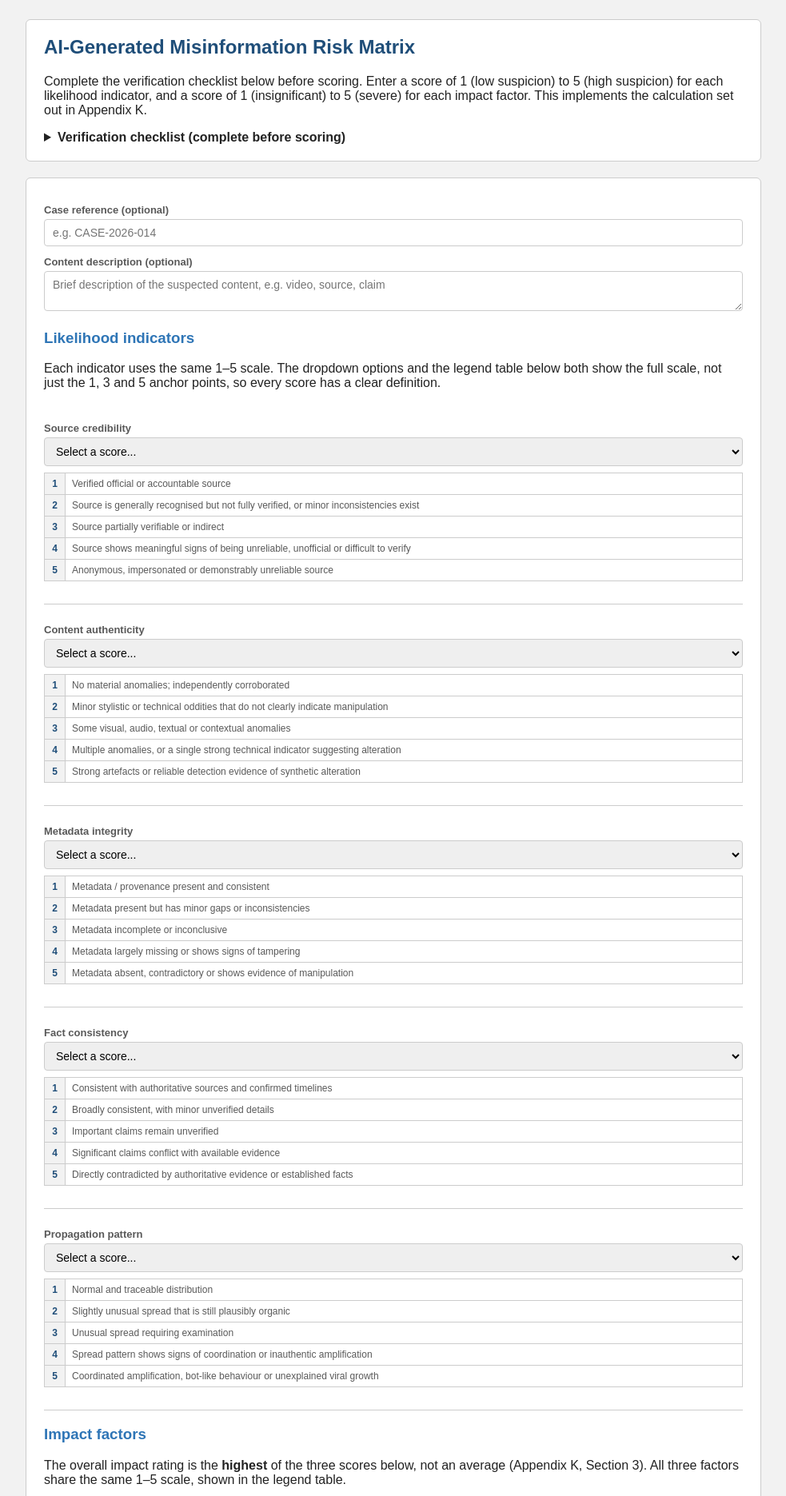
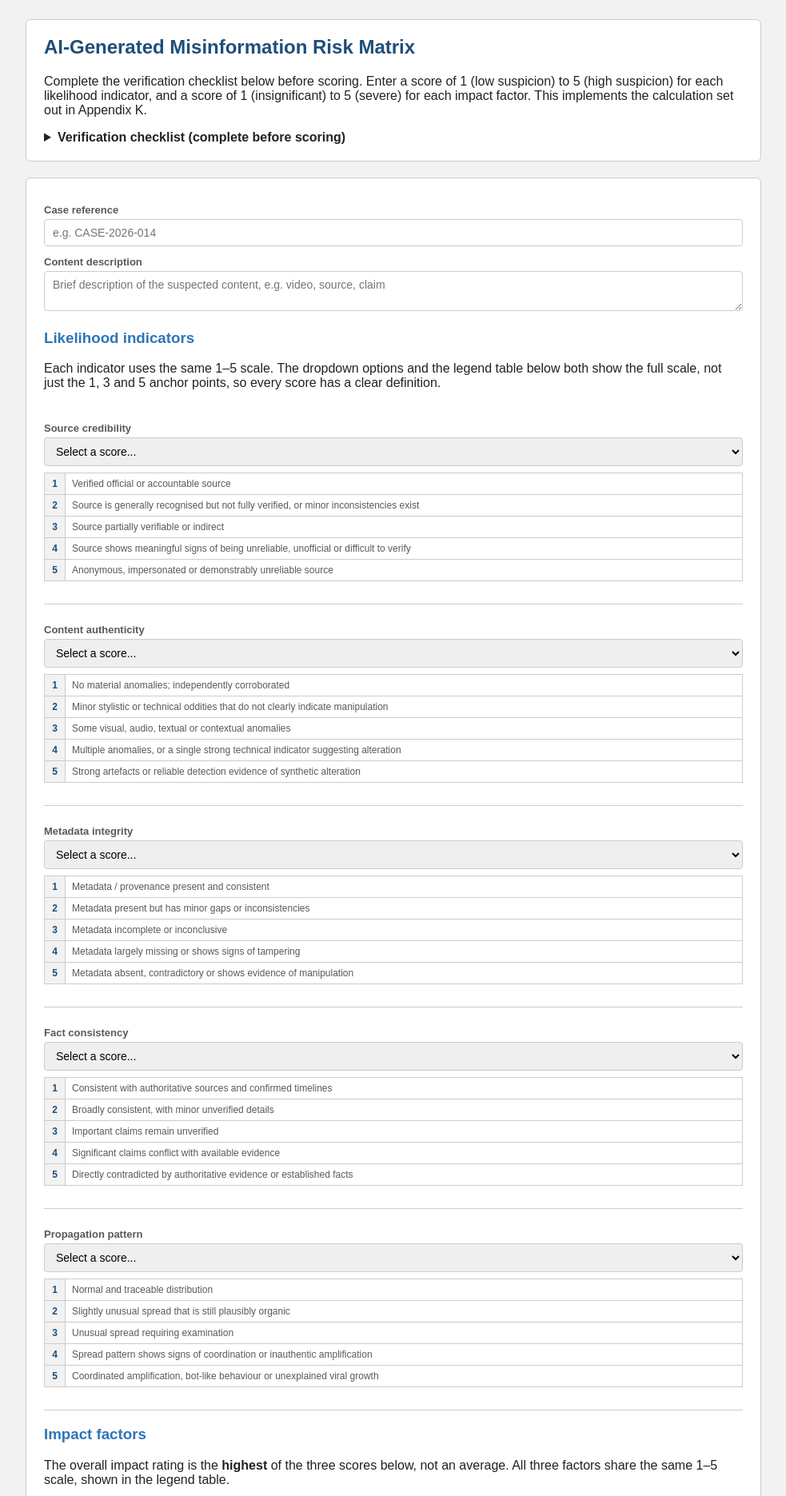
Before and after one commit to Shashank-ph/AI-Misinformation, a Flask app: page /risk-matrix in a window 1280 px wide. Shown: the part 49-1920 px from the top of the page at 80% size, without its empty margins (148-1131 px from the left). Run offline with Flask 3, Linux system fonts and the light colour scheme; the visitor is signed in with stand-in values (Sample User, id 1).

Commit message:
Final updates before submission

```diff
--- a/app.py
+++ b/app.py
@@ -23,9 +23,6 @@ The two public screens are intentionally NOT behind login, because they
 are designed to be shared with members of the public. Only the Risk
 Matrix tool (an organisational/professional artefact) requires sign-in.
 
-The code is deliberately kept simple (function-based Flask routes, no
-database, no JavaScript frameworks) so that it is easy to read, run and
-mark at MSc level. See README.md for setup and deployment instructions.
 """
 
 import os
@@ -40,7 +37,6 @@ app = Flask(__name__)
 # The secret key is read from an environment variable so that it is never
 # committed to GitHub. If SECRET_KEY is not set (e.g. running locally for
 # the first time), a fallback development value is used instead - this
-# fallback must NOT be relied on for any public deployment.
 app.secret_key = os.environ.get("SECRET_KEY", "dev-secret-key-change-before-any-real-deployment")
 
 
@@ -51,8 +47,8 @@ app.secret_key = os.environ.get("SECRET_KEY", "dev-secret-key-change-before-any-
 # control for this MSc-level prototype. Credentials can optionally be
 # overridden with environment variables (useful when hosting publicly, so
 # the real password is not stored in the GitHub repository). This is still
-# NOT suitable for a real production system - see README.md for what a
-# production version would need instead (hashed passwords in a database,
+# NOT suitable for a real production system.
+# Production version would need instead (hashed passwords in a database,
 # HTTPS, account lockout, etc.).
 DEMO_USERS = {
     os.environ.get("APP_USERNAME", "analyst"): os.environ.get("APP_PASSWORD", "ChangeMe123"),
--- a/risk_engine.py
+++ b/risk_engine.py
@@ -1,15 +1,13 @@
 """
 risk_engine.py
 
-Plain-Python implementation of the AI-Generated Misinformation Risk
-Assessment Matrix described in Appendix K of the dissertation:
+Python implementation of the AI-Generated Misinformation Risk
+Assessment Matrix:
 
     "AI-Generated Misinformation as an Emerging Cybersecurity Threat:
     Governance and Regulatory Challenges in the Era of Generative AI"
 
-This module deliberately avoids classes and external dependencies so
-that the calculation logic is easy to read, test and mark at MSc
-level. All reference data (indicators, matrix, checklists, resources)
+All reference data (indicators, matrix, checklists, resources)
 is stored as simple Python lists/dictionaries so it can be inspected
 or edited without touching the Flask routes in app.py.
 
@@ -30,12 +28,6 @@ Sections map directly onto Appendix K of the dissertation:
 # ---------------------------------------------------------------------------
 # Each indicator is scored 1-5 by the user. 1 = low suspicion, 5 = high
 # suspicion. The five scores are averaged to produce the likelihood score.
-#
-# Appendix K itself defines worked anchors only at 1, 3 and 5, and states
-# that "scores of 2 and 4 should be used where the evidence lies between
-# the stated anchors." The level_2 and level_4 descriptions below make
-# that intermediate guidance explicit for each indicator, so the tool
-# shows a full 1-5 legend rather than leaving 2 and 4 undefined.
 
 LIKELIHOOD_INDICATORS = [
     {
@@ -96,9 +88,9 @@ LIKELIHOOD_LABELS = {
 # ---------------------------------------------------------------------------
 # K.2 (2.4) / K.3 - Impact factors
 # ---------------------------------------------------------------------------
-# Impact is assessed across three factors. Per Appendix K ("Where several
+# Impact is assessed across three factors. Where several
 # impact categories apply, the highest reasonably supported impact score
-# should be selected"), the overall impact rating is the MAXIMUM of the
+# should be selected, the overall impact rating is the MAXIMUM of the
 # three factor scores, not an average.
 
 IMPACT_FACTORS = [
@@ -498,10 +490,8 @@ FACT_CHECK_RESOURCES = {
 # ---------------------------------------------------------------------------
 # AI-generated content recognition tools ("AI checker list")
 # ---------------------------------------------------------------------------
-# Free / freemium tools that can support - but never replace - human
-# verification, consistent with the NIST caution applied throughout
-# Appendix K that automated detection is uncertain and should inform,
-# not determine, a decision.
+# Free tools that can support human verification,
+# consistent with the NIST caution applied throughout.
 
 AI_CHECKER_TOOLS = [
     {
--- a/static/style.css
+++ b/static/style.css
@@ -1,7 +1,6 @@
 /* style.css
    Shared stylesheet for the AI-Generated Misinformation Risk Assessment
-   Matrix web application. Kept as plain CSS (no framework) to match the
-   simple, MSc-level coding approach used throughout the project. */
+   Matrix web application. */
 
 :root {
   --navy: #1f4e79;
--- a/templates/base.html
+++ b/templates/base.html
@@ -1,10 +1,12 @@
 <!DOCTYPE html>
 <html lang="en">
+
 <head>
   <meta charset="UTF-8">
   <title>{% block title %}AI Misinformation Risk Assessment{% endblock %}</title>
   <link rel="stylesheet" href="{{ url_for('static', filename='style.css') }}">
 </head>
+
 <body>
 
   <header class="app-header">
@@ -38,9 +40,10 @@
   </main>
 
   <footer class="app-footer">
-    MSc Cyber Security dissertation prototype &mdash; risk logic implements Appendix K
-    (AI-Generated Misinformation Risk Assessment Matrix). Not a production system.
+    MSc Cyber Security dissertation artefact &mdash;
+    (AI-Generated Misinformation Risk Assessment Matrix).
   </footer>
 
 </body>
+
 </html>
--- a/templates/dashboard.html
+++ b/templates/dashboard.html
@@ -6,7 +6,7 @@
   <h2>Welcome, {{ username }}</h2>
   <p>
     This prototype supports the dissertation's Cybersecurity Governance
-    Framework for AI-Generated Misinformation (Appendix N) by putting the
+    Framework for AI-Generated Misinformation by putting the
     verification and risk-calculation stages of that framework
     (<em>Verify and Assess</em>) into a simple, usable tool, alongside two
     resources aimed at strengthening public resilience.
--- a/templates/home.html
+++ b/templates/home.html
@@ -41,7 +41,7 @@
       Score five likelihood indicators and three impact factors for
       suspected AI-generated content and calculate an overall risk level
       using the 5&times;5 matrix from the dissertation's governance
-      framework (Appendix K).
+      framework.
     </p>
     <a class="btn" href="{{ url_for('login') }}">Analyst Login &rarr;</a>
   </div>
--- a/templates/risk_matrix.html
+++ b/templates/risk_matrix.html
@@ -28,11 +28,11 @@
 <div class="card">
   <form method="POST" action="{{ url_for('risk_matrix') }}">
 
-    <label for="case_reference">Case reference (optional)</label>
-    <input type="text" id="case_reference" name="case_reference"
-           placeholder="e.g. CASE-2026-014" value="{{ form_values.get('case_reference', '') }}">
+    <label for="case_reference">Case reference </label>
+    <input type="text" id="case_reference" name="case_reference" placeholder="e.g. CASE-2026-014"
+      value="{{ form_values.get('case_reference', '') }}">
 
-    <label for="content_description">Content description (optional)</label>
+    <label for="content_description">Content description </label>
     <textarea id="content_description" name="content_description" rows="2"
       placeholder="Brief description of the suspected content, e.g. video, source, claim">{{ form_values.get('content_description', '') }}</textarea>
 
@@ -48,7 +48,7 @@
       <select id="{{ indicator.key }}" name="{{ indicator.key }}" required>
         <option value="">Select a score...</option>
         {% for score in [1,2,3,4,5] %}
-            <option value="{{ score }}" {% if form_values.get(indicator.key)|string == score|string %}selected{% endif %}>
+        <option value="{{ score }}" {% if form_values.get(indicator.key)|string==score|string %}selected{% endif %}>
           {{ score }} &mdash; {{ indicator['level_' ~ score] }}
         </option>
         {% endfor %}
@@ -67,7 +67,7 @@
     <h3>Impact factors</h3>
     <p class="desc">
       The overall impact rating is the <strong>highest</strong> of the three
-      scores below, not an average (Appendix K, Section 3). All three
+      scores below, not an average. All three
       factors share the same 1&ndash;5 scale, shown in the legend table.
     </p>
     <table class="legend-table">
@@ -84,7 +84,7 @@
       <select id="{{ factor.key }}" name="{{ factor.key }}" required>
         <option value="">Select a score...</option>
         {% for score in [1,2,3,4,5] %}
-            <option value="{{ score }}" {% if form_values.get(factor.key)|string == score|string %}selected{% endif %}>
+        <option value="{{ score }}" {% if form_values.get(factor.key)|string==score|string %}selected{% endif %}>
           {{ score }} &mdash; {{ impact_labels[score] }}
         </option>
         {% endfor %}
@@ -148,7 +148,7 @@
   </table>
 
   <div class="warning-box">
-    <strong>Independent confirmation rule (Appendix K, Section 11):</strong> regardless
+    <strong>Independent confirmation rule :</strong> regardless
     of the score above, the following must always be independently confirmed
     through an established channel before anyone acts on them:
     <ul>
@@ -158,14 +158,20 @@
 
   <h3>Verification conclusion &mdash; select the one that best fits your evidence</h3>
   <table class="simple-table">
-    <tr><th>Conclusion</th><th>Meaning</th></tr>
+    <tr>
+      <th>Conclusion</th>
+      <th>Meaning</th>
+    </tr>
     {% for c in verification_conclusions %}
-      <tr><td>{{ c.conclusion }}</td><td>{{ c.meaning }}</td></tr>
+    <tr>
+      <td>{{ c.conclusion }}</td>
+      <td>{{ c.meaning }}</td>
+    </tr>
     {% endfor %}
   </table>
   <p class="desc">
     This tool produces a semi-quantitative governance rating, not a
-    statistical probability or forensic proof of AI generation (Appendix K, Section 1).
+    statistical probability or forensic proof of AI generation.
   </p>
 </div>
 {% endif %}
```
Also changed, not shown: README.md. Lines whose indentation alone changed are shown as unchanged.
